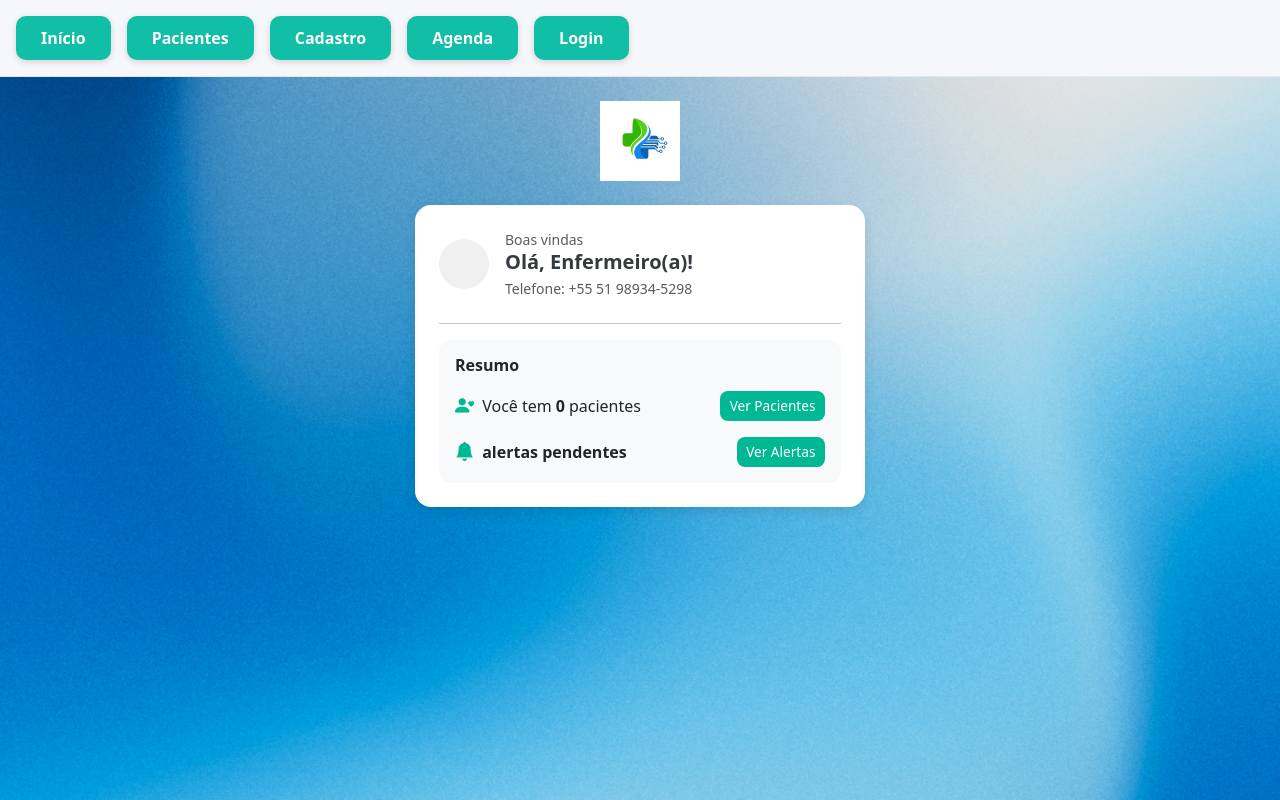
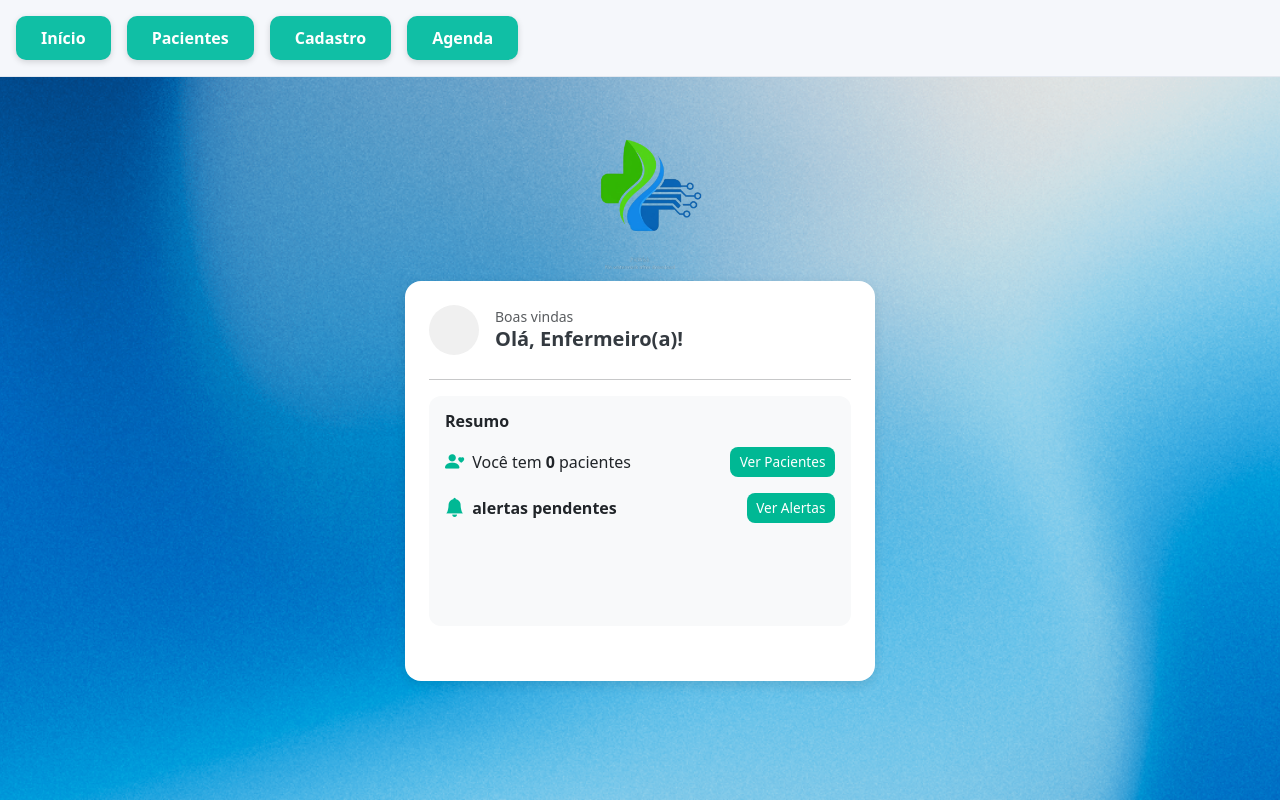
Before and after one commit to LucasSilveiradaLuz/SenseCare_projeto_individual, a website: page public/index.html in a window 1280 px wide. Drawn offline with nearby package versions, Linux system fonts and the light colour scheme.

Commit message:
Removendo login do painel do enfermeiro

```diff
--- a/public/index.html
+++ b/public/index.html
@@ -18,13 +18,18 @@
     <a href="#" class="shortcut-item" data-target="pacientes-section">Pacientes</a>
     <a href="#" class="shortcut-item" data-target="cadastro-section">Cadastro</a>
     <a href="#" class="shortcut-item" data-target="agenda-section">Agenda</a>
-    <a href="#" class="shortcut-item" data-target="login-section">Login</a>
+
+
+    <!-- LOGO NA DIREITA -->
+
+  </div>
+
 </nav>
 
 <div id="inicio-section" class="text-center mt-4">
 
-    <img src="img/SenseCare.jpeg" id="logo" alt="Logo SenseCare" width="80" height="80" class="mb-4 d-block mx-auto">
 
+<img src="img/SenseCare_logo.png"  class="img-fluid" id="logo" alt="Logo SenseCare" width="180" height="180" >
     <div class="card card-custom-shadow mb-4 d-block mx-auto">
         <div class="card-body p-4">
 
@@ -32,7 +37,7 @@
                 <div class="avatar-placeholder me-3"></div>
                 <div class="text-start"> <p class="mb-0 text-muted small">Boas vindas</p>
                     <h5 class="fw-bold mb-1 custom-title">Olá, Enfermeiro(a)!</h5>
-                    <p class="mb-0 text-muted small">Telefone: +55 51 98934-5298</p>
+
                 </div>
             </div>
 
@@ -208,17 +213,7 @@
 
 </div>
 
-<div id="login-section" style="display: none;">
-    <h1>Login</h1>
 
-    <label for="CIP">CIP</label>
-    <input id="CIP" type="number">
-
-    <label for="senha">Senha</label>
-    <input id="senha" type="password">
-
-    <button id="botao" onclick="enviaFormulario()">Cadastrar</button>
-</div>
 
 <script src="https://cdn.jsdelivr.net/npm/bootstrap@5.3.2/dist/js/bootstrap.bundle.min.js"></script>
 <script src="script.js"></script>
--- a/public/style.css
+++ b/public/style.css
@@ -64,7 +64,8 @@ body {
 
 /* Card Principal: Define o tamanho, sombra e borda arredondada */
 .card-custom-shadow {
-    max-width: 450px;
+    max-width: 470px;
+    height:400px;
     width: 100%;
     border-radius: 1rem;
     box-shadow: 0 4px 12px rgba(0, 0, 0, 0.1);
@@ -90,6 +91,7 @@ body {
     background-color: var(--sensecare-light-gray);
     border: none;
     border-radius: 0.75rem;
+    height:230px;
 }
 
 /* Ícones: Define a cor primária verde */
--- a/server.js
+++ b/server.js
@@ -20,7 +20,6 @@ const db = mysql.createConnection({
 
 // ---------- ROTAS ----------
 
-// GET /usuarios → retorna todos os usuários do banco
 // app.get("/enfermeiros", (req, res) => {
 //   db.query("SELECT * FROM enfermeiro", (err, results) => {
 //     if (err) throw err; // Se der erro na query, interrompe
```
Also changed, not shown: public/img/SenseCare.jpeg (deleted), public/img/SenseCare_logo.png (added), public/script.js (line endings or trailing spaces).
